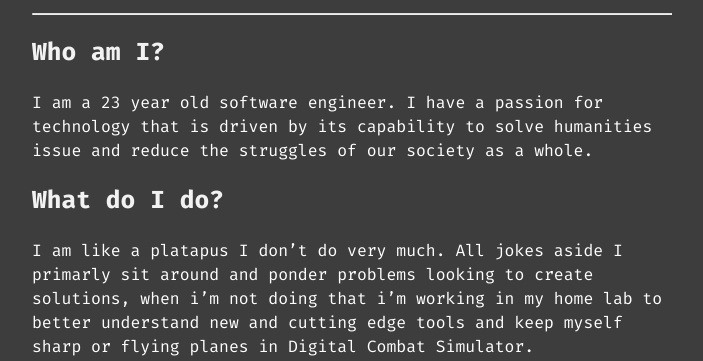
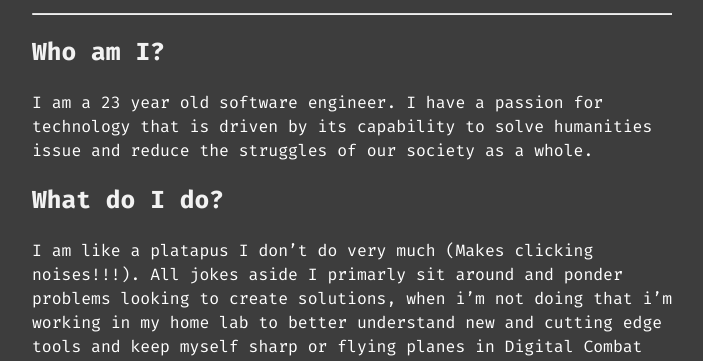
Before and after one commit to specCon18/Portfolio, an Astro site: page /about in a window 1280 px wide. Shown: the part 586-947 px from the top of the page, without its empty margins (288-991 px from the left). Built offline with nearby package versions, Linux system fonts and the light colour scheme; Astro itself is replaced by a stand-in of ours.

Commit message:
Updated about page

```diff
--- a/src/pages/about.md
+++ b/src/pages/about.md
@@ -10,7 +10,7 @@ heroImage: "/placeholder-about.jpg"
 I am a 23 year old software engineer. I have a passion for technology that is driven by its capability to solve humanities issue and reduce the struggles of our society as a whole.
 
 # What do I do?
-I am like a platapus I don't do very much. All jokes aside I primarly sit around and ponder problems looking to create solutions, when i'm not doing that i'm working in my home lab to better understand new and cutting edge tools and keep myself sharp or flying planes in Digital Combat Simulator.
+I am like a platapus I don't do very much (Makes clicking noises!!!). All jokes aside I primarly sit around and ponder problems looking to create solutions, when i'm not doing that i'm working in my home lab to better understand new and cutting edge tools and keep myself sharp or flying planes in Digital Combat Simulator.
 
 # Where am I from and why spend time doing this and not somthing else?
 I grew up in and around Flint, Michigan most of my life. Seeing the poverty and struggle that I saw growing up drove me to want to help those that I cared about out of the cycle. As I grew older my physical disablilites got worse and I saw a need for STEM education in the area as the space is growing and it the education could enable to help bring back some social wealth to the city. I currently live in Grand Blanc and now I am working to be able to provide that education through an open and free online resource.
```
